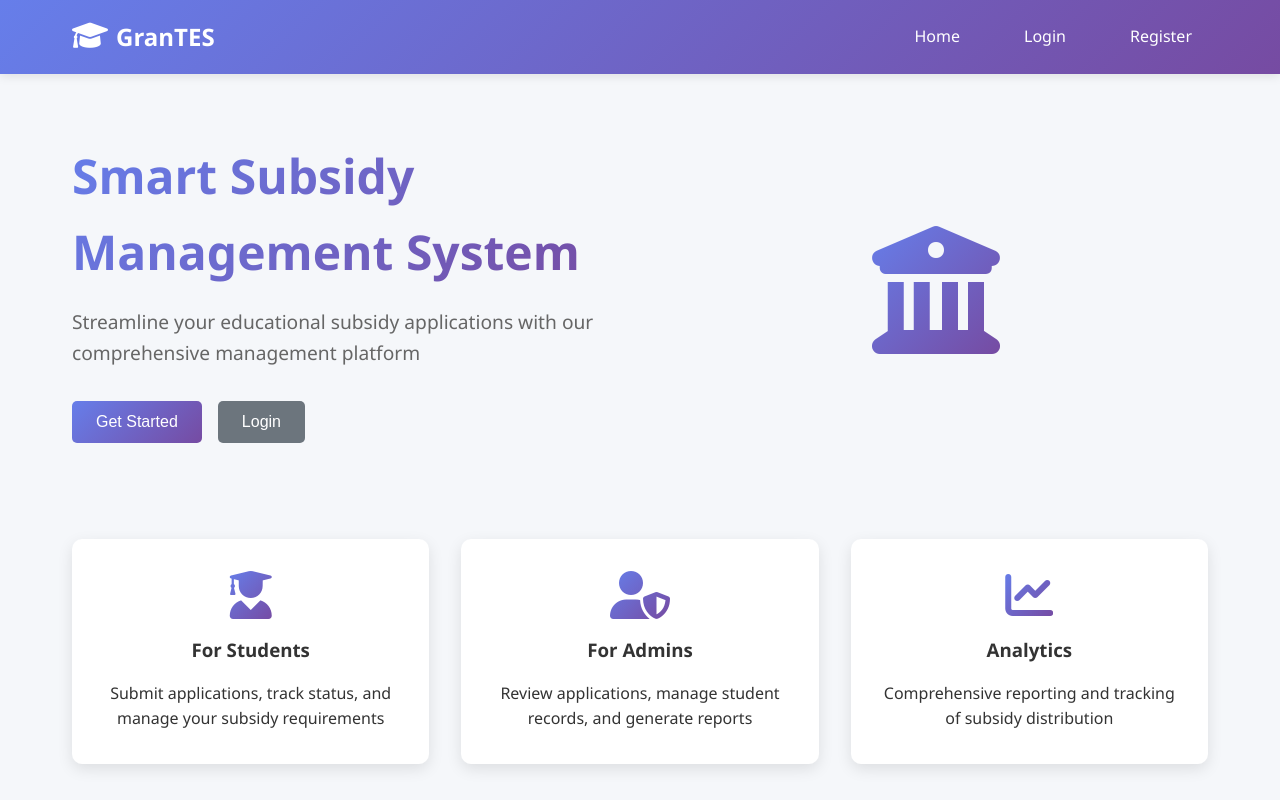
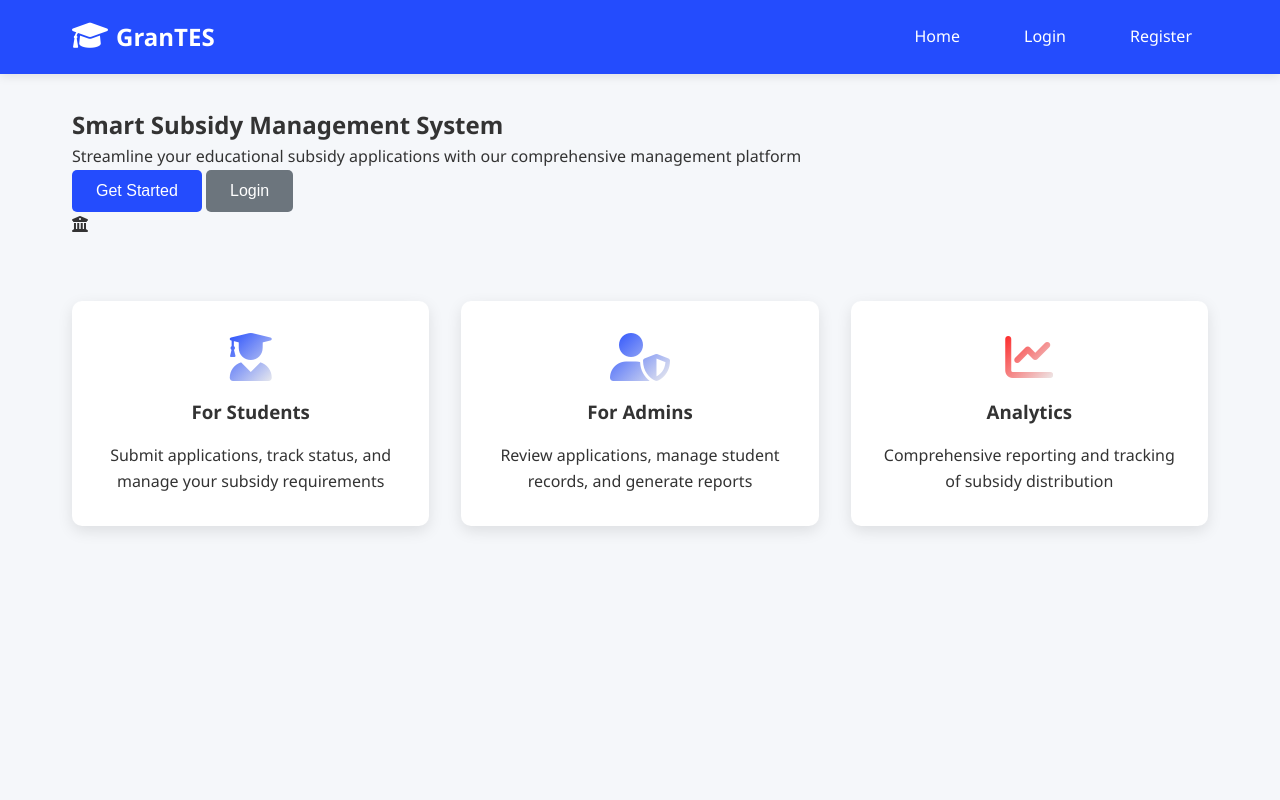
Before and after one commit to chrishejos7-ai/Grantes, a plain HTML site: page index.html in a window 1280 px wide. Drawn offline with Linux system fonts and the light colour scheme.

Commit message:
Update styles.css

```diff
--- a/styles.css
+++ b/styles.css
@@ -14,8 +14,8 @@ body {
 
 /* Navigation */
 .navbar {
-    background: linear-gradient(135deg, #667eea 0%, #764ba2 100%);
-    color: white;
+    background: linear-gradient(135deg, #244cfd 0%, #244cfd 100%);
+    color: rgb(255, 255, 255);
     padding: 1rem 0;
     box-shadow: 0 2px 10px rgba(0,0,0,0.1);
     position: sticky;
@@ -83,8 +83,8 @@ body {
     to { opacity: 1; transform: translateY(0); }
 }
 
-/* Hero Section */
-.hero {
+/* LOGO Section */
+.logo {
     display: grid;
     grid-template-columns: 1fr 1fr;
     gap: 3rem;
@@ -93,33 +93,33 @@ body {
     padding: 2rem 0;
 }
 
-.hero-content h1 {
+.logo-content h1 {
     font-size: 3rem;
     margin-bottom: 1rem;
-    background: linear-gradient(135deg, #667eea 0%, #764ba2 100%);
+    background: linear-gradient(135deg, #244cfd 0%, #fff835 100%);
     -webkit-background-clip: text;
     -webkit-text-fill-color: transparent;
     background-clip: text;
 }
 
-.hero-content p {
+.logo-content p {
     font-size: 1.2rem;
     margin-bottom: 2rem;
     color: #666;
 }
 
-.hero-buttons {
+.logo-buttons {
     display: flex;
     gap: 1rem;
 }
 
-.hero-image {
+.logo-image {
     text-align: center;
 }
 
-.hero-image i {
+.logo-image i {
     font-size: 8rem;
-    background: linear-gradient(135deg, #667eea 0%, #764ba2 100%);
+    background: linear-gradient(135deg, #244cfd 0%, #244cfd 100%);
     -webkit-background-clip: text;
     -webkit-text-fill-color: transparent;
     background-clip: text;
@@ -149,7 +149,19 @@ body {
 .feature-card i {
     font-size: 3rem;
     margin-bottom: 1rem;
-    background: linear-gradient(135deg, #667eea 0%, #764ba2 100%);
+    background: linear-gradient(135deg, #244cfd 0%, #ededed 100%);
+    -webkit-background-clip: text;
+    -webkit-text-fill-color: transparent;
+    background-clip: text;
+}
+.feature-card:nth-child(2) i {
+    background: linear-gradient(135deg, #244cfd 0%, #ededed 100%);
+    -webkit-background-clip: text;
+    -webkit-text-fill-color: transparent;
+    background-clip: text;
+}
+.feature-card:nth-child(3) i {
+    background: linear-gradient(135deg, #fd2424 0%, #ededed 100%);
     -webkit-background-clip: text;
     -webkit-text-fill-color: transparent;
     background-clip: text;
@@ -258,7 +270,7 @@ body {
 }
 
 .btn-primary {
-    background: linear-gradient(135deg, #667eea 0%, #764ba2 100%);
+    background: linear-gradient(135deg, #244cfd 0%, #244cfd 100%);
     color: white;
 }
 
@@ -342,7 +354,15 @@ body {
 .stat-card i {
     font-size: 2rem;
     margin-bottom: 1rem;
-    background: linear-gradient(135deg, #667eea 0%, #764ba2 100%);
+    background: linear-gradient(135deg, #244cfd 0%, #244cfd 100%);
+    -webkit-background-clip: text;
+    -webkit-text-fill-color: transparent;
+    background-clip: text;
+}
+.stat-card:nth-child(2) i {
+    font-size: 2rem;
+    margin-bottom: 1rem;
+    background: linear-gradient(135deg, #ffaa00 0%, #ffffff 100%);
     -webkit-background-clip: text;
     -webkit-text-fill-color: transparent;
     background-clip: text;
@@ -426,7 +446,7 @@ body {
     width: 120px;
     margin-top: 0.5rem;
     border-radius: 3px;
-    background: linear-gradient(90deg, #667eea, #764ba2);
+    background: linear-gradient(90deg, #244cfd, #244cfd);
 }
 
 /* Pro two-column layout for the form */
@@ -510,7 +530,7 @@ body {
 }
 
 .application-form input[type="file"]::file-selector-button {
-    background: linear-gradient(135deg, #667eea 0%, #764ba2 100%);
+    background: linear-gradient(135deg, #244cfd 0%, #244cfd 100%);
     color: #fff;
     border: none;
     padding: 0.6rem 1rem;
@@ -527,7 +547,7 @@ body {
 
 /* Animated primary button for submission */
 .application-form button[type="submit"] {
-    --gradient: linear-gradient(90deg, #667eea, #764ba2, #667eea);
+    --gradient: linear-gradient(90deg, #ffffff, #ffaa00, #ffaa00);
     background: var(--gradient);
     background-size: 200% 100%;
     color: #fff;
```
